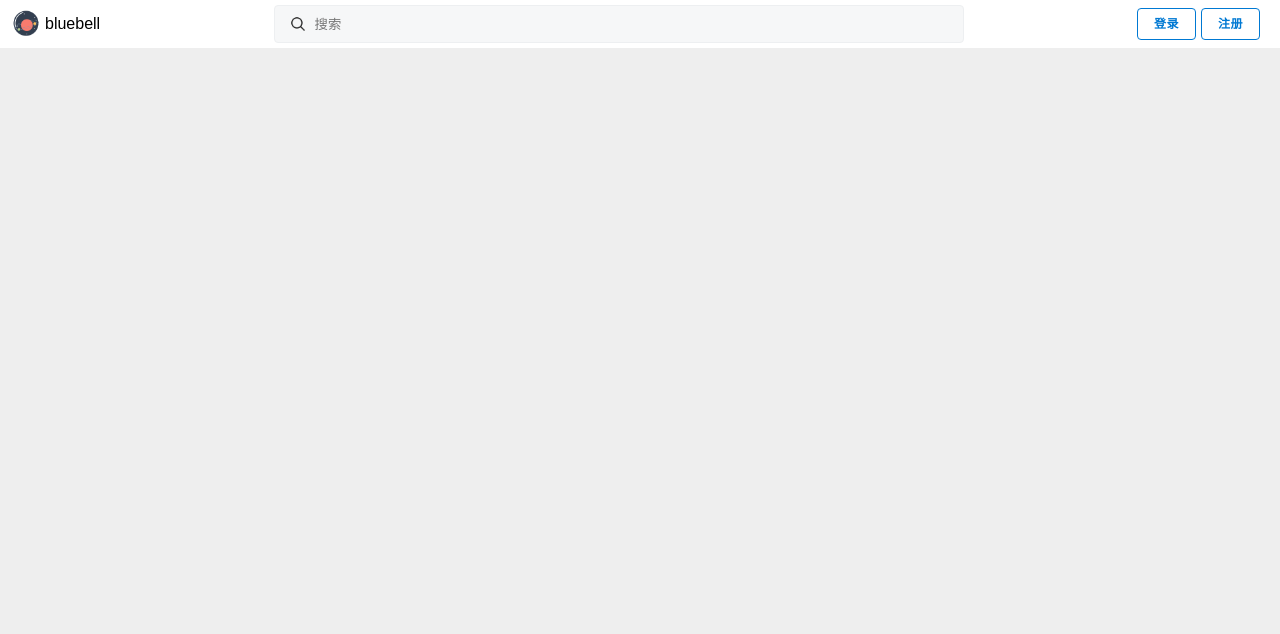
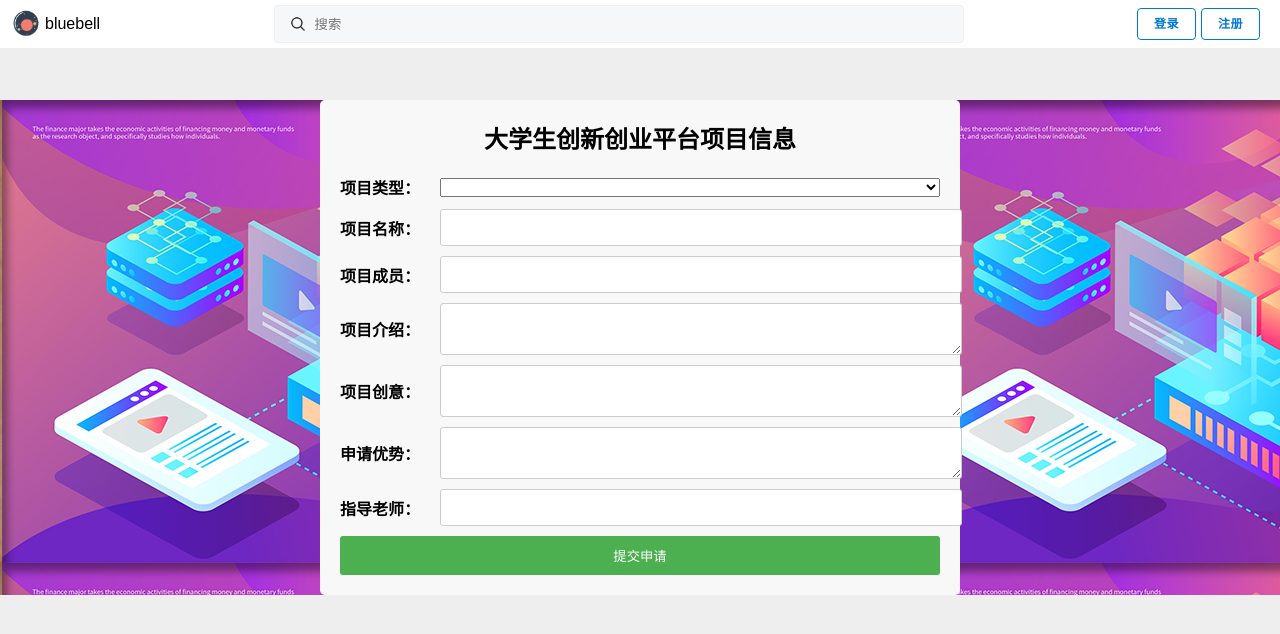
Before and after one commit to WeiShuaiBo/JavaWeb_Project, a Vue app in the folder bluebell_frontend/: page /declaration in a window 1280 px wide. Shown: the top 634 px of the page. Built offline with nearby package versions, Linux system fonts and the light colour scheme.

Commit message:
项目信息及发表字数显示

```diff
--- a/bluebell_frontend/src/router/index.js
+++ b/bluebell_frontend/src/router/index.js
@@ -7,6 +7,7 @@ import Login from '../views/Login.vue'
 import SignUp from '../views/SignUp.vue'
 import Registration from '../views/Registration.vue'
 import DisplayDataPage from '../views/DisplayDataPage.vue'
+import Declaration from "../views/Declaration.vue"
 
 const originalPush = VueRouter.prototype.push;
 VueRouter.prototype.push = function push(location) {
@@ -51,6 +52,11 @@ Vue.use(VueRouter)
     name: "DisplayDataPage",
     component: DisplayDataPage,
     props:true
+    },
+  {
+    path: '/declaration',
+    name: "Declaration",
+    component: Declaration
   }
 ]
 
--- /dev/null
+++ b/bluebell_frontend/src/views/Declaration.vue
@@ -0,0 +1,163 @@
+<template>
+    <div class="background">
+        <div class="registration-page">
+            <h2>大学生创新创业平台项目信息</h2>
+            <form @submit.prevent="submitForm">
+                <div class="form-group">
+                    <label for="projectSort">项目类型：</label>
+                    <select id="projectSort" v-model.trim="formData.sort" required>
+                        <option value="">请选择类型</option>
+                        <option value="新建项目">新建项目</option>
+                        <option value="扩展项目">扩展项目</option>
+                        <option value="改建项目">改建项目</option>
+                        <option value="迁建项目">迁建项目</option>
+                        <option value="恢复项目">恢复项目</option>
+                    </select>
+                </div>
+
+                <div class="form-group">
+                    <label for="projectName">项目名称：</label>
+                    <input type="text" id="projectName" v-model.trim="formData.projectName" required />
+                </div>
+
+                <div class="form-group">
+                    <label for="Member">项目成员：</label>
+                    <input type="text" id="Member" v-model.trim="formData.Member" required />
+                </div>
+
+                <div class="form-group">
+                    <label for="Introduction">项目介绍：</label>
+                    <textarea id="Introduction" v-model.trim="formData.Introduction" required></textarea>
+                </div>
+
+                <div class="form-group">
+                    <label for="Creativity">项目创意：</label>
+                    <textarea id="Creativity" v-model.trim="formData.Creativity" required></textarea>
+                </div>
+
+                <div class="form-group">
+                    <label for="Advantage">申请优势：</label>
+                    <textarea id="Advantage" v-model.trim="formData.Advantage" required></textarea>
+                </div>
+
+                <div class="form-group">
+                    <label for="Instructor">指导老师：</label>
+                    <input type="text" id="Instructor" v-model.trim="formData.Instructor" required />
+                </div>
+
+                <button :disabled="isSubmitting" type="submit">
+                    {{ isSubmitting ? '提交中...' : '提交申请' }}
+                </button>
+            </form>
+            <div v-if="isSubmitted" class="success-message">申请提交成功！</div>
+        </div>
+    </div>
+</template>
+
+
+<script>
+export default {
+    name: "Registration",
+    data() {
+        return {
+            formData: {
+                projectSort: '',
+                projectName: '',
+                Member: '',
+                Introduction: '',
+                Creativity: '',
+                Advantage: '',
+                Instructor: ''
+            },
+            isSubmitting: false,
+            isSubmitted: false
+        };
+    },
+    methods: {
+        submitForm() {
+            // 表单验证逻辑，确保字段填写正确
+            if (!this.validateForm()) {
+                return;
+            }
+
+            this.isSubmitting = true;
+            setTimeout(() => {
+                // 在这里可以发送请求到服务器保存用户输入的信息
+
+                this.isSubmitting = false;
+                this.isSubmitted = true;
+
+                // 表单提交成功后，跳转到 DisplayDataPage 并传递表单数据
+                this.$router.push({ path: '/display', props: { formData: this.formData } });
+            }, 1000);
+
+            this.$stores.commit('setFormData', this.formData)
+        },
+        validateForm() {
+            // 进行表单验证，确保所有字段都填写正确
+            // ...
+
+            return true; // 返回true表示验证通过，可以提交表单
+        }
+    }
+};
+</script>
+<style scoped>
+.background {
+    width: 100%;
+    height: 100%;
+    background-image: url("../img/background.png");
+}
+
+.registration-page {
+    max-width: 600px;
+    margin: 100px auto;
+    padding: 20px;
+    background-color: #f8f8f8;
+    border-radius: 5px;
+
+}
+
+h2 {
+    text-align: center;
+    margin-bottom: 20px;
+}
+
+form {
+    display: grid;
+    gap: 10px;
+}
+
+.form-group {
+    display: grid;
+    grid-template-columns: 100px 1fr;
+    align-items: center;
+}
+
+label {
+    font-weight: bold;
+}
+
+input,
+textarea {
+    width: 100%;
+    padding: 10px;
+    border: 1px solid #ccc;
+    border-radius: 3px;
+}
+
+button {
+    padding: 10px;
+    background-color: #4caf50;
+    color: #fff;
+    border: none;
+    border-radius: 3px;
+    cursor: pointer;
+}
+
+.success-message {
+    margin-top: 20px;
+    text-align: center;
+    color: green;
+}
+</style>
--- a/bluebell_frontend/src/views/DisplayDataPage.vue
+++ b/bluebell_frontend/src/views/DisplayDataPage.vue
@@ -1,42 +1,63 @@
-html
 <template>
     <div class="display-data-page">
         <h2>已提交申请信息</h2>
-        <table class="data-table">
-            <thead>
-                <tr>
-                    <th>姓名</th>
-                    <th>学校</th>
-                    <th>学院</th>
-                    <th>专业</th>
-                    <th>邮箱</th>
-                    <th>手机号码</th>
-                    <th>项目创意</th>
-                </tr>
-            </thead>
-            <tbody>
-                <tr v-if="formData">
-                    <td>{{ formData.name }}</td>
-                    <td>{{ formData.university }}</td>
-                    <td>{{ formData.college }}</td>
-                    <td>{{ formData.major }}</td>
-                    <td>{{ formData.email }}</td>
-                    <td>{{ formData.phone }}</td>
-                    <td>{{ formData.projectIdea }}</td>
-                </tr>
-            </tbody>
-        </table>
+        <div v-if="formData" class="data-table">
+            <div>
+                <strong>组长姓名：</strong>{{ formData.name }}
+            </div>
+            <div>
+                <strong>学校：</strong>{{ formData.university }}
+            </div>
+            <div>
+                <strong>学院：</strong>{{ formData.college }}
+            </div>
+            <div>
+                <strong>专业：</strong>{{ formData.major }}
+            </div>
+            <div>
+                <strong>邮箱：</strong>{{ formData.email }}
+            </div>
+            <div>
+                <strong>手机号码：</strong>{{ formData.phone }}
+            </div>
+            <div>
+                <strong>申报类型：</strong>{{ formData.projectIdea }}
+            </div>
+            <div>
+                <strong>项目类型：</strong>{{ formData.projectSort }}
+            </div>
+            <div>
+                <strong>项目名称：</strong>{{ formData.projectName }}
+            </div>
+            <div>
+                <strong>项目成员：</strong>{{ formData.Member }}
+            </div>
+            <div>
+                <strong>项目介绍：</strong>{{ formData.Introduction }}
+            </div>
+            <div>
+                <strong>项目创意：</strong>{{ formData.Creativity }}
+            </div>
+            <div>
+                <strong>申请优势：</strong>{{ formData.Advantage }}
+            </div>
+            <div>
+                <strong>指导老师：</strong>{{ formData.Instructor }}
+            </div>
+        </div>
+        <div v-else class="no-data-message">
+            暂无数据
+        </div>
     </div>
 </template>
-
 <script>
 export default {
     name: 'DisplayDataPage',
     computed: {
         formData() {
-            return this.$store.state.formData
-        }
-    }
+            return this.$store.state.formData;
+        },
+    },
 };
 </script>
 
@@ -55,19 +76,18 @@ h2 {
 }
 
 .data-table {
-    width: 100%;
-    border-collapse: collapse;
     font-size: 14px;
 }
 
-.data-table th,
-.data-table td {
+.data-table>div {
     padding: 10px;
-    text-align: left;
     border-bottom: 1px solid #ddd;
 }
 
-.data-table th {
-    background-color: #f2f2f2;
+.no-data-message {
+    text-align: center;
+    padding: 20px;
+    font-size: 16px;
+    color: #999;
 }
 </style>
--- a/bluebell_frontend/src/views/Registration.vue
+++ b/bluebell_frontend/src/views/Registration.vue
@@ -4,7 +4,7 @@
         <h2>大学生创新创业平台申请报名</h2>
         <form @submit.prevent="submitForm">
             <div class="form-group">
-                <label for="name">姓名：</label>
+                <label for="name">组长姓名：</label>
                 <input type="text" id="name" v-model.trim="formData.name" required />
             </div>
 
@@ -20,6 +20,7 @@
                     <option value="计算机科学与技术学院">计算机学院</option>
                     <option value="信息工程学院">信息工程学院</option>
                     <option value="软件学院">软件学院</option>
+                    <option value="其他">其他</option>
                     <!-- 其他学院选项 -->
                 </select>
             </div>
@@ -32,6 +33,7 @@
                     <option value="数据科学与大数据技术">数据科学与大数据技术</option>
                     <option value="软件工程">软件工程</option>
                     <option value="人工智能">人工智能</option>
+                    <option value="其他">其他</option>
                     <!-- 其他专业选项 -->
                 </select>
             </div>
@@ -47,8 +49,16 @@
             </div>
 
             <div class="form-group">
-                <label for="projectIdea">项目创意：</label>
-                <textarea id="projectIdea" v-model.trim="formData.projectIdea" required></textarea>
+                <label for="projectType">申报类型：</label>
+                <!-- <textarea id="projectIdea" v-model.trim="formData.projectIdea" required></textarea> -->
+                <select id="projectType" v-model.trim="formData.projectType" required>
+                        <option value="">请选择方向</option>
+                        <option value="科技创新">科技创新</option>
+                        <option value="社会企业">社会企业</option>
+                        <option value="数字经济">数字经济</option>
+                        <option value="乡村振兴">乡村振兴</option>
+                        <option value="其他">其他</option>
+                </select>
             </div>
 
             <button :disabled="isSubmitting" type="submit">
@@ -94,10 +104,10 @@ export default {
                 this.isSubmitted = true;
 
                 // 表单提交成功后，跳转到 DisplayDataPage 并传递表单数据
-                this.$router.push({ path: '/display', props: { formData: this.formData } });
+                this.$router.push({ path: '/declaration', props: { formData: this.formData } });
             }, 1000);
 
-            this.$store.commit('setFormData', this.formData)
+            this.$stores.commit('setFormData', this.formData)
         },
         validateForm() {
             // 进行表单验证，确保所有字段都填写正确
```
Also changed, not shown: bluebell_frontend/src/views/Publish.vue (+12 -2 lines).
